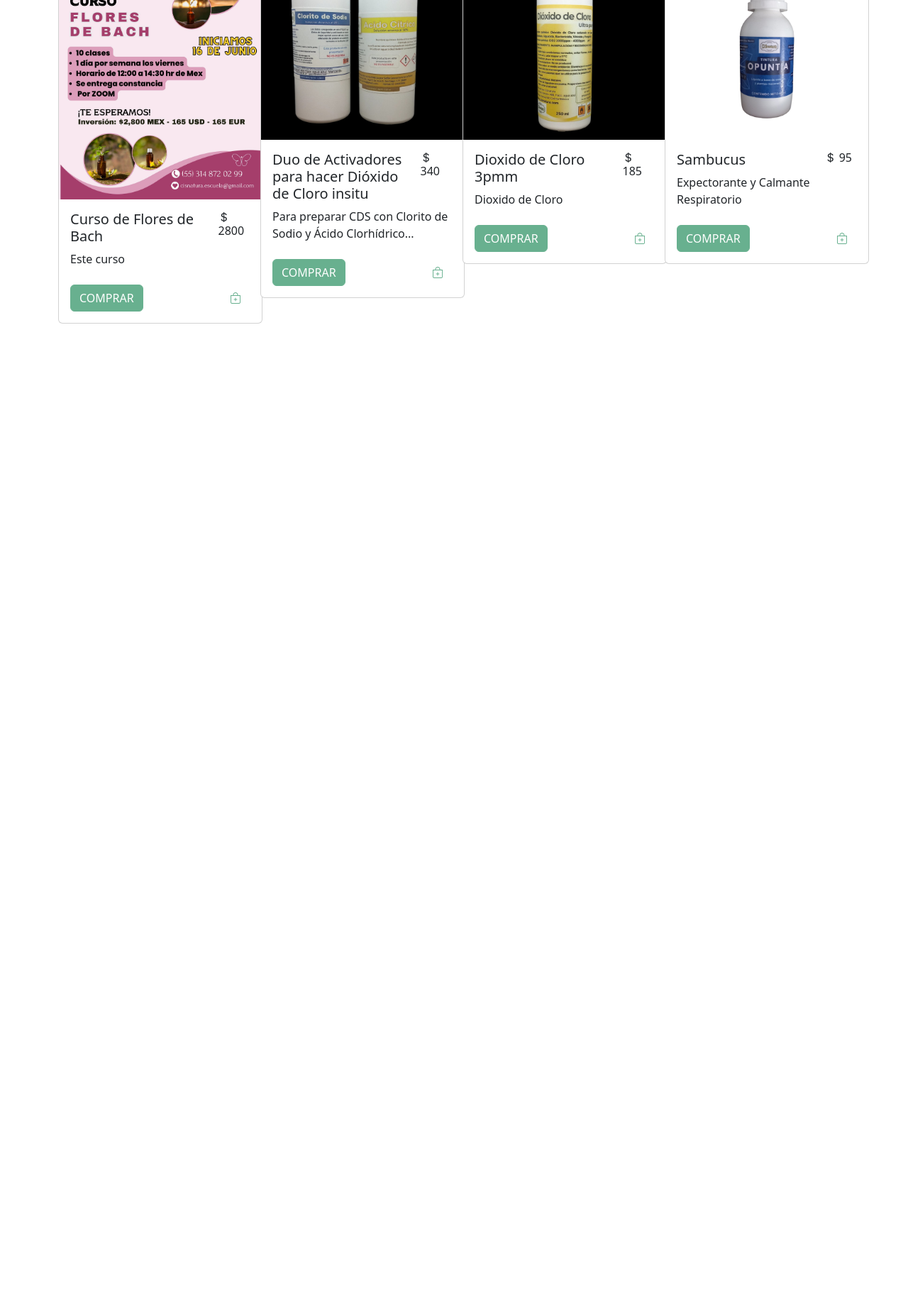
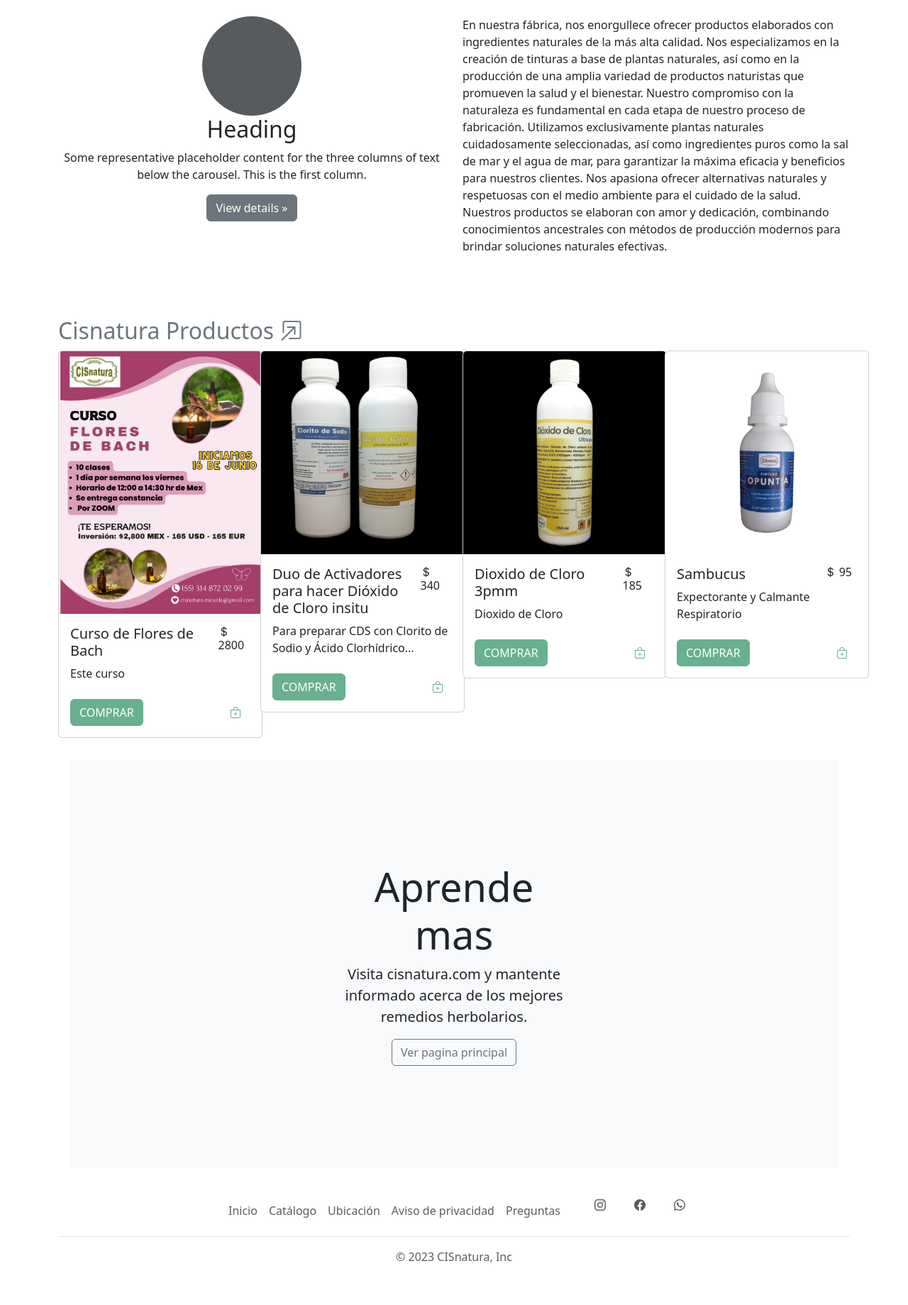
Before and after one commit to Maskeit/cisnatura, a PHP site: page /resources/views/home.php in a window 1280 px wide. Shown: the part 687-2526 px from the top of the page at 71% size. Before the commit the page ends 1143 px from the top, so only its background shows below. Run offline with PHP 8.4, Linux system fonts and the light colour scheme; the visitor is signed in with stand-in values (Sample User, id 1); data comes from the database, SQL or seed files in the repository; data that the repository does not hold is empty.

Commit message:
Cambios en el home

```diff
--- a/resources/views/home.php
+++ b/resources/views/home.php
@@ -12,27 +12,37 @@
     }
 </style>
 
+<main>
+    <div class="position-relative overflow-hidden p-3 p-md-5 m-md-3 text-center bg-light" style="background-image: url('/cisnatura/resources/img/verde2.jpg'); background-size:cover">
+        <div class="col-md-5 p-lg-5 mx-auto my-5">
+            <h1 class="display-4 fw-normal">Tienda CISnatura</h1>
+            <p class="lead fw-normal rounded-3 text-white bg-opacity-3" style="background-color: rgba(0, 0, 0, 0.4)">Bienvenido(a) a la tienda CISnatura, Fabrica de remedios herbolarios</p>
+            <a class="btn btn-outline-secondary" href="/cisnatura/resources/views/catalogo.php">Ver productos</a>
+        </div>
+        <div class="product-device shadow-sm d-none d-md-block"></div>
+        <div class="product-device product-device-2 shadow-sm d-none d-md-block"></div>
+    </div>
+</main>
 <div class="container">
     <div class="row justify-content-center mt-4 mb-3">
-        <div class="col-md-6">
-            <div class="card" style="width: 28rem;">
-                <img src="/cisnatura/resources/img/plantas1.jpg" class="card-img-top" alt="...">
-                <div class="card-body">
-                    <p class="card-text">Nuestras tinturas herbolarias están diseñadas con ingredientes de alta calidad.</p>
-                </div>
-            </div>
+        <div class="col-md-6 text-center align-items-center">
+            <svg class="bd-placeholder-img rounded-circle" width="140" height="140" xmlns="http://www.w3.org/2000/svg" role="img" aria-label="Placeholder" preserveAspectRatio="xMidYMid slice" focusable="false"><title>Placeholder</title><rect width="100%" height="100%" fill="var(--bs-secondary-color)"/></svg>
+            <h2 class="fw-normal">Heading</h2>
+            <p>Some representative placeholder content for the three columns of text below the carousel. This is the first column.</p>
+            <p><a class="btn btn-secondary" href="#">View details &raquo;</a></p>
         </div>
-        <div class="col-md-6 rounded-3" style="background-color: #f8f9fa;">
+        <div class="col-md-6 rounded-3">
             <p class="fw-lighter">
-            Lorem Ipsum is simply dummy text of the printing and typesetting industry.
-            Lorem Ipsum has been the industry's standard dummy text ever since the 1500s, when an unknown printer took a galley of type and scrambled it to make a type specimen book. It has survived not only five centuries, but also the leap into electronic typesetting, remaining essentially unchanged. It was popularised in the 1960s with the release of Letraset sheets containing Lorem Ipsum passages, and more recently with desktop publishing software like Aldus PageMaker including versions of Lorem Ipsum.
+            En nuestra fábrica, nos enorgullece ofrecer productos elaborados con ingredientes naturales de la más alta calidad. Nos especializamos en la creación de tinturas a base de plantas naturales, así como en la producción de una amplia variedad de productos naturistas que promueven la salud y el bienestar.
+Nuestro compromiso con la naturaleza es fundamental en cada etapa de nuestro proceso de fabricación. Utilizamos exclusivamente plantas naturales cuidadosamente seleccionadas, así como ingredientes puros como la sal de mar y el agua de mar, para garantizar la máxima eficacia y beneficios para nuestros clientes.
+Nos apasiona ofrecer alternativas naturales y respetuosas con el medio ambiente para el cuidado de la salud. Nuestros productos se elaboran con amor y dedicación, combinando conocimientos ancestrales con métodos de producción modernos para brindar soluciones naturales efectivas.
             </p>
         </div>
     </div>
 
     <div class="row justify-content-center mt-4 mb-3">
         <h2 class="wp-block-heading mt-5" style="text-decoration: none;">
-            <a href="catalogo.php" data-type="#" data-id="#" target="_blank" rel="#" style="color: #6c757d; text-decoration: none;">Cisnatura Productos</a>
+            <a href="catalogo.php" data-type="#" data-id="#" target="_blank" rel="#" style="color: #6c757d; text-decoration: none;">Cisnatura Productos <i class="bi bi-box-arrow-in-up-right"></i></a>
         </h2>
 
         <div id="product-tintura" class="content">
@@ -40,7 +50,17 @@
 
         </div>
     </div>
-            <!-- Modal -->
+
+    <div class="position-relative overflow-hidden p-3 p-md-5 m-md-3 text-center bg-light">
+        <div class="col-md-5 p-lg-5 mx-auto my-5">
+            <h1 class="display-4 fw-normal">Aprende mas</h1>
+            <p class="lead fw-normal">Visita cisnatura.com y mantente informado acerca de los mejores remedios herbolarios.</p>
+            <a class="btn btn-outline-secondary" href="https://www.cisnatura.com/">Ver pagina principal</a>
+        </div>
+        <div class="product-device shadow-sm d-none d-md-block"></div>
+        <div class="product-device product-device-2 shadow-sm d-none d-md-block"></div>
+    </div>
+            <!-- Modal del producto -->
             <div class="modal fade" id="productModal" tabindex="-1" aria-labelledby="productModalLabel" aria-hidden="true">
             <div class="modal-dialog modal-dialog-centered">
                 <div class="modal-content">
--- a/resources/views/layouts/main.php
+++ b/resources/views/layouts/main.php
@@ -16,14 +16,15 @@
     <title>Cisnatura Tienda</title>
 </head>
 <body>
+<!-- navbar navbar-expand-lg navbar-light bg-white bg-gradient mb-3 shadow sticky-top -->
     <div id="app" class="container-fluid p-0">
         <header>
-                <nav class="navbar navbar-expand-lg navbar-light bg-white bg-gradient mb-3 shadow" data-bs-theme="light">
+            <nav class="navbar navbar-expand-lg shadow" data-bs-theme="light">
                 <div class="container-fluid">
                     <button class="navbar-toggler" type="button" data-bs-toggle="collapse" data-bs-target="#navbarSupportedContent" aria-controls="navbarSupportedContent" aria-expanded="false" aria-label="Toggle navigation">
                         <span class="navbar-toggler-icon"></span>
                     </button>
-                    <a class="navbar-brand ml-3 mt-2 d-lg-none" href="#">
+                    <a class="navbar-brand ml-3 mt-2 d-lg-none" href="/cisnatura/index.php">
                         <img src="/cisnatura/resources/img/logocis.jpg" alt="Logo" height="70">
                     </a>
                     <a class="navbar-brand ml-3 d-none d-lg-block" href="/cisnatura/index.php">
@@ -92,7 +93,6 @@
                                 </button>
                             </li>
                             <?php } else { ?>
-
                             <li class="nav-item dropdown">
                                 <a class="nav-link dropdown-toggle" href="#" role="button" data-bs-toggle="dropdown" aria-expanded="false">
                                 <?=$ua->name?>
@@ -131,26 +131,23 @@
     function foot(){
 ?>
 
+    <div class="container">
+        <footer class="py-3 my-4">
+            <ul class="nav justify-content-center border-bottom pb-3 mb-3">
+                <li class="nav-item"><a href="#" class="nav-link px-2 text-body-secondary">Inicio</a></li>
+                <li class="nav-item"><a href="/cisnatura/resources/views/catalogo.php" class="nav-link px-2 text-body-secondary">Catálogo</a></li>
+                <li class="nav-item"><a href="#" class="nav-link px-2 text-body-secondary">Ubicación</a></li>
+                <li class="nav-item"><a href="#" class="nav-link px-2 text-body-secondary">Aviso de privacidad</a></li>
+                <li class="nav-item"><a href="#" class="nav-link px-2 text-body-secondary">Preguntas</a></li>
+                <li class="ms-3"><a class="text-body-secondary" href="#"><svg class="bi" width="24" height="24"><i class="bi bi-instagram"></i></svg></a></li>
+                <li class="ms-3"><a class="text-body-secondary" href="#"><svg class="bi" width="24" height="24"><i class="bi bi-facebook"></i></svg></a></li>
+                <li class="ms-3"><a class="text-body-secondary" href="#"><svg class="bi" width="24" height="24"><i class="bi bi-whatsapp"></i></svg></a></li>
+            </ul>
+            <p class="text-center text-body-secondary">&copy; 2023 CISnatura, Inc</p>
+        </footer>
+    </div>
 </body>
 </html>
-<!-- <footer class="bg-dark text-white">
-    <div class="container">
-        <div class="row">
-            <div class="col-md-4 mb-5 mt-5">
-                <img src="/cisnatura/resources/img/plantas1.jpg" alt="Logo" class="rounded" style="width: 100px;">
-            </div>
-            <div class="col-md-4 mb-5 mt-5">
-                <p>&copy; CISnatura</p>
-            </div>
-            <div class="col-md-4 mb-5 mt-5">
-                <ul class="list-inline">
-                    <li class="list-inline-item"><a href="#">Aviso de privacidad</a></li>
-                    <li class="list-inline-item"><a href="#">Facebook</a></li>
-                    <li class="list-inline-item"><a href="#">Instagram</a></li>
-                </ul>
-            </div>
-        </div>
-    </div>
-</footer> -->
+
 
 <?php }
```
Also changed, not shown: resources/img/verde1.jpg (added), 1 other file.
